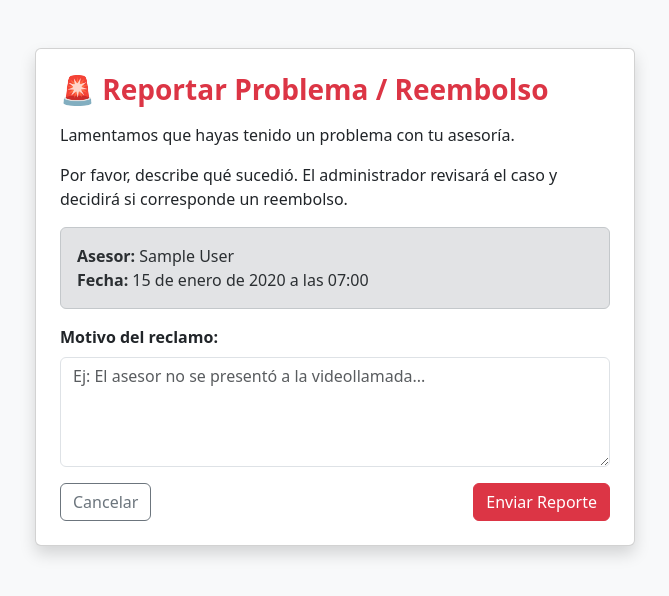
After one commit to DarbyBenjab/marketplace-asesorias, a Django app: page /solicitar-reembolso/1/ in a window 1280 px wide. The commit adds this page. Shown: the top 596 px of the page, without its empty margins (305-974 px from the left). Run offline with Django 5.2, Linux system fonts and the light colour scheme; a user stored in the database is signed in; tables that the repository leaves empty hold one stand-in row (values such as "Sample post").

Commit message:
muchos cambios

```diff
--- a/core/models.py
+++ b/core/models.py
@@ -6,8 +6,8 @@ from django.utils.timezone import now
 class User(AbstractUser):
     """
     Usuario personalizado. Soporta Cliente, Asesor y Admin.
-    Reemplaza al usuario por defecto de Django.
     """
+    # Definimos los roles (Solo una vez)
     ROLES = (
         ('ADMIN', 'Administrador'),
         ('ASESOR', 'Asesor (Oferente)'),
@@ -17,13 +17,6 @@ class User(AbstractUser):
     role = models.CharField(max_length=10, choices=ROLES, default='CLIENTE')
     phone = models.CharField("Teléfono", max_length=20, blank=True, null=True)
     timezone = models.CharField("Zona Horaria", max_length=50, default='America/Santiago')
-    is_verified = models.BooleanField(default=False)
-
-    ROLE_CHOICES = (
-        ('CLIENTE', 'Cliente'),
-        ('ASESOR', 'Asesor'),
-    )
-    role = models.CharField(max_length=10, choices=ROLE_CHOICES, default='CLIENTE')
 
     # NUEVOS CAMPOS PEDIDOS POR EL JEFE
     mobile = models.CharField("Teléfono Móvil", max_length=15, null=True, blank=True)
@@ -42,24 +35,17 @@ class User(AbstractUser):
 
 # 2. PERFIL CIEGO (LO PÚBLICO)
 class AsesorProfile(models.Model):
-    """
-    Información pública del asesor.
-    """
     user = models.OneToOneField(User, on_delete=models.CASCADE, related_name='asesor_profile')
 
-    # --- CAMPOS NUEVOS (Los que faltaban y daban error) ---
-    specialty = models.CharField("Especialidad", max_length=100, default="Consultor") # Nuevo
-    description = models.TextField("Biografía Completa", blank=True, null=True)       # Nuevo
-    # ------------------------------------------------------
-
-    # --- CAMPOS QUE YA TENÍAS (Mantenlos para no perder datos) ---
+    specialty = models.CharField("Especialidad", max_length=100, default="Consultor")
+    description = models.TextField("Biografía Completa", blank=True, null=True)
     public_title = models.CharField("Título Público", max_length=100, help_text="Ej: Experto en Python")
     experience_summary = models.TextField("Resumen de Experiencia")
     hourly_rate = models.DecimalField("Tarifa por Hora (CLP)", max_digits=10, decimal_places=0)
     is_approved = models.BooleanField("¿Aprobado por Admin?", default=False)
     meeting_link = models.URLField("Enlace a Sala de Reunión", max_length=200, blank=True, null=True)
 
-    # Archivo CV (Importante no borrarlo)
+    # Archivo CV
     cv_file = models.FileField(upload_to='cvs/', null=True, blank=True)
 
     def __str__(self):
@@ -83,6 +69,7 @@ class Appointment(models.Model):
         ('CONFIRMADA', 'Pagada y Confirmada'),
         ('FINALIZADA', 'Realizada'),
         ('CANCELADA', 'Cancelada'),
+        ('REEMBOLSADO', 'Dinero Devuelto'), # NUEVO ESTADO PARA TU REEMBOLSO
     )
 
     client = models.ForeignKey(User, on_delete=models.CASCADE, related_name='appointments', null=True, blank=True)
@@ -93,15 +80,32 @@ class Appointment(models.Model):
     end_datetime = models.DateTimeField("Fecha/Hora Fin")
 
     status = models.CharField(max_length=20, choices=STATUS_CHOICES, default='PENDIENTE')
-    meeting_link = models.URLField("Enlace a Sala de Reunión (Zoom/Meet)", max_length=200, blank=True, null=True, help_text="Pega aquí tu link de Zoom o Google Meet personal")
+    meeting_link = models.URLField("Enlace a Sala de Reunión (Zoom/Meet)", max_length=200, blank=True, null=True)
     created_at = models.DateTimeField(auto_now_add=True)
+
+    # Datos geográficos del cliente (Opcional)
     client_ip = models.GenericIPAddressField(null=True, blank=True)
     client_city = models.CharField(max_length=100, null=True, blank=True)
     client_address = models.CharField(max_length=255, null=True, blank=True)
     client_postal_code = models.CharField(max_length=20, null=True, blank=True)
 
-    # Campo para guardar el "Token" de la tarjeta (NO la tarjeta real)
-    payment_token = models.CharField(max_length=100, null=True, blank=True)
+    # --- SISTEMA DE RECLAMOS Y REEMBOLSOS (LO QUE PEDISTE) ---
+    reclamo_mensaje = models.TextField(null=True, blank=True, help_text="Razón del reclamo del cliente")
+    estado_reclamo = models.CharField(
+        max_length=20,
+        choices=[
+            ('SIN_RECLAMO', 'Sin Reclamo'),
+            ('PENDIENTE', 'Revisión Pendiente (Jefe)'),
+            ('APROBADO', 'Reembolso Aprobado'),
+            ('RECHAZADO', 'Reclamo Rechazado')
+        ],
+        default='SIN_RECLAMO'
+    )
+
+    # NOTA: No guardamos la tarjeta real por seguridad.
+    # El ID real del pago está en el modelo 'Payment' (abajo).
+    payment_token = models.CharField(max_length=100, null=True, blank=True, help_text="Referencia interna, NO es la tarjeta.")
+
     def __str__(self):
         return f"Cita: {self.client} con {self.asesor} ({self.status})"
 
@@ -109,7 +113,11 @@ class Appointment(models.Model):
 class Payment(models.Model):
     appointment = models.OneToOneField(Appointment, on_delete=models.CASCADE)
     amount = models.DecimalField(max_digits=10, decimal_places=0)
+
+    # ESTE ES EL DATO IMPORTANTE DEL DINERO REAL
+    # Aquí se guarda el ID que nos da Mercado Pago (ej: 12345678901)
     transaction_id = models.CharField("ID MercadoPago", max_length=100)
+
     payment_status = models.CharField(max_length=20, default='approved')
     created_at = models.DateTimeField(auto_now_add=True)
 
--- /dev/null
+++ b/core/templates/core/solicitar_reembolso.html
@@ -0,0 +1,34 @@
+<!DOCTYPE html>
+<html lang="es">
+<head>
+    <meta charset="UTF-8">
+    <title>Solicitar Reembolso</title>
+    <link href="https://cdn.jsdelivr.net/npm/bootstrap@5.3.0/dist/css/bootstrap.min.css" rel="stylesheet">
+</head>
+<body class="bg-light">
+    <div class="container mt-5">
+        <div class="card shadow p-4 mx-auto" style="max-width: 600px;">
+            <h3 class="text-danger fw-bold mb-3">🚨 Reportar Problema / Reembolso</h3>
+            <p>Lamentamos que hayas tenido un problema con tu asesoría.</p>
+            <p>Por favor, describe qué sucedió. El administrador revisará el caso y decidirá si corresponde un reembolso.</p>
+
+            <div class="alert alert-secondary">
+                <strong>Asesor:</strong> {{ reserva.asesor.user.first_name }} {{ reserva.asesor.user.last_name }}<br>
+                <strong>Fecha:</strong> {{ reserva.start_datetime }}
+            </div>
+
+            <form method="POST">
+                {% csrf_token %}
+                <div class="mb-3">
+                    <label class="form-label fw-bold">Motivo del reclamo:</label>
+                    <textarea name="motivo" class="form-control" rows="4" placeholder="Ej: El asesor no se presentó a la videollamada..." required></textarea>
+                </div>
+                <div class="d-flex justify-content-between">
+                    <a href="{% url 'mis_reservas' %}" class="btn btn-outline-secondary">Cancelar</a>
+                    <button type="submit" class="btn btn-danger">Enviar Reporte</button>
+                </div>
+            </form>
+        </div>
+    </div>
+</body>
+</html>
--- a/core/views.py
+++ b/core/views.py
@@ -527,15 +527,28 @@ def admin_editar_precio(request, asesor_id):
     return render(request, 'core/admin_editar_precio.html', {'asesor': asesor})
 
 @login_required
-@user_passes_test(lambda u: u.is_superuser) # Seguridad: Solo el Jefe entra
+@staff_member_required
 def panel_admin(request):
-    # Lista de pendientes y activos
-    pendientes = AsesorProfile.objects.filter(is_approved=False)
-    activos = AsesorProfile.objects.filter(is_approved=True)
+    # 1. Obtener estadísticas básicas
+    total_asesores = AsesorProfile.objects.count()
+    total_usuarios = User.objects.count()
+    asesores_pendientes = AsesorProfile.objects.filter(is_approved=False).count()
+
+    # 2. Listas para las tablas
+    solicitudes_pendientes = AsesorProfile.objects.filter(is_approved=False)
+    asesores_activos = AsesorProfile.objects.filter(is_approved=True)
+
+    # --- NUEVO: OBTENER RECLAMOS ---
+    # Esto busca en la base de datos todas las citas que tengan un reclamo "PENDIENTE"
+    citas_con_reclamo = Appointment.objects.filter(estado_reclamo='PENDIENTE')
 
     return render(request, 'core/panel_admin.html', {
-        'pendientes': pendientes,
-        'activos': activos
+        'total_asesores': total_asesores,
+        'total_usuarios': total_usuarios,
+        'asesores_pendientes': asesores_pendientes,
+        'solicitudes_pendientes': solicitudes_pendientes,
+        'asesores_activos': asesores_activos,
+        'citas_con_reclamo': citas_con_reclamo, # <--- ¡ESTO ES LO QUE FALTABA!
     })
 
 @login_required
@@ -680,3 +693,51 @@ def borrar_cuenta_confirmacion(request):
         return redirect('inicio')
 
     return render(request, 'core/borrar_cuenta.html')
+
+@login_required
+def anular_reserva(request, reserva_id):
+    # Buscamos la reserva y nos aseguramos que pertenezca al usuario que intenta borrarla
+    reserva = get_object_or_404(Appointment, id=reserva_id, client=request.user)
+
+    # La liberamos para que otro la pueda tomar
+    reserva.status = 'DISPONIBLE'
+    reserva.client = None
+    reserva.save()
+
+    messages.success(request, "La reserva ha sido anulada y liberada exitosamente.")
+    return redirect('mis_reservas')
+
+@login_required
+def solicitar_reembolso(request, reserva_id):
+    reserva = get_object_or_404(Appointment, id=reserva_id, client=request.user)
+
+    if request.method == 'POST':
+        motivo = request.POST.get('motivo')
+        if motivo:
+            reserva.reclamo_mensaje = motivo
+            reserva.estado_reclamo = 'PENDIENTE'
+            reserva.save()
+            messages.info(request, "Tu solicitud de reembolso ha sido enviada al administrador para revisión.")
+            return redirect('mis_reservas')
+
+    # Renderizamos un formulario simple
+    return render(request, 'core/solicitar_reembolso.html', {'reserva': reserva})
+
+@staff_member_required
+def resolver_reclamo(request, reserva_id, accion):
+    reserva = get_object_or_404(Appointment, id=reserva_id)
+
+    if accion == 'aprobar':
+        reserva.estado_reclamo = 'APROBADO'
+        reserva.status = 'REEMBOLSADO' # Cambiamos el estado general
+        reserva.save()
+        messages.success(request, f"Reembolso aprobado para la cita #{reserva.id}. (Recuerda devolver el dinero en Mercado Pago manualmente).")
+
+        # Aquí podrías enviar correo al cliente avisando
+
+    elif accion == 'rechazar':
+        reserva.estado_reclamo = 'RECHAZADO'
+        reserva.save()
+        messages.warning(request, "El reclamo ha sido rechazado.")
+
+    return redirect('panel_administracion')
--- a/marketplace_backend/urls.py
+++ b/marketplace_backend/urls.py
@@ -43,6 +43,8 @@ urlpatterns = [
     # --- 5. PANEL DE CLIENTE (Mis Reservas y Reseñas) ---
     path('mis-reservas/', views.mis_reservas, name='mis_reservas'),
     path('dejar-resena/<int:appointment_id>/', views.dejar_resena, name='dejar_resena'),
+    path('anular-reserva/<int:reserva_id>/', views.anular_reserva, name='anular_reserva'),
+    path('solicitar-reembolso/<int:reserva_id>/', views.solicitar_reembolso, name='solicitar_reembolso'),
 
     # --- 6. ADMINISTRACIÓN WEB (Para tu jefe) ---
     path('panel-jefe/', views.panel_admin, name='panel_administracion'),
@@ -50,6 +52,7 @@ urlpatterns = [
     path('rechazar/<int:asesor_id>/', views.rechazar_asesor, name='rechazar_asesor'),
     path('jefe/editar-precio/<int:asesor_id>/', views.admin_editar_precio, name='admin_editar_precio'),
     path('jefe/dashboard/', views.dashboard_financiero, name='dashboard_financiero'),
+    path('jefe/resolver-reclamo/<int:reserva_id>/<str:accion>/', views.resolver_reclamo, name='resolver_reclamo'),
 
     # --- 7. RECUPERACIÓN DE CONTRASEÑA ---
     path('reset_password/',
```
Also changed, not shown: core/templates/core/mis_reservas.html (+30 -8 lines), core/templates/core/panel_admin.html (+57 -0 lines), core/migrations/0009_appointment_estado_reclamo_and_more.py (added).
